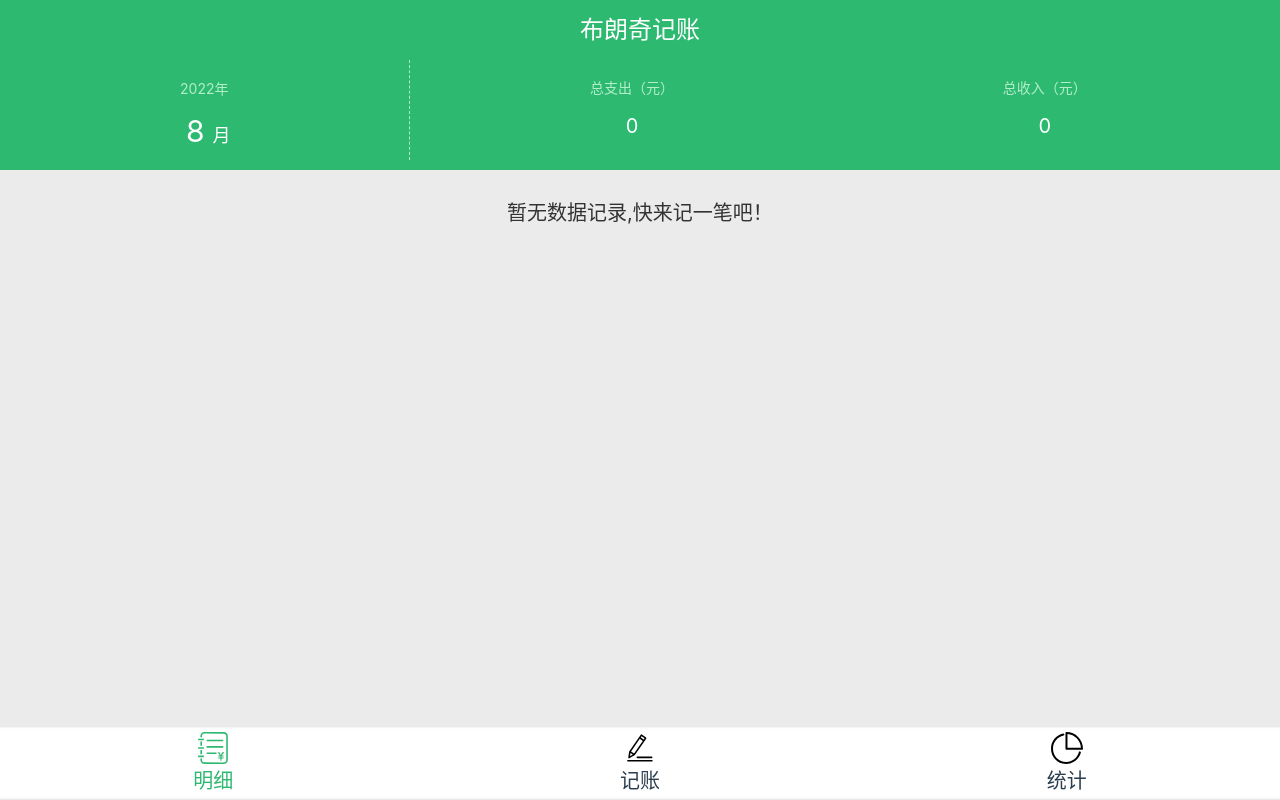
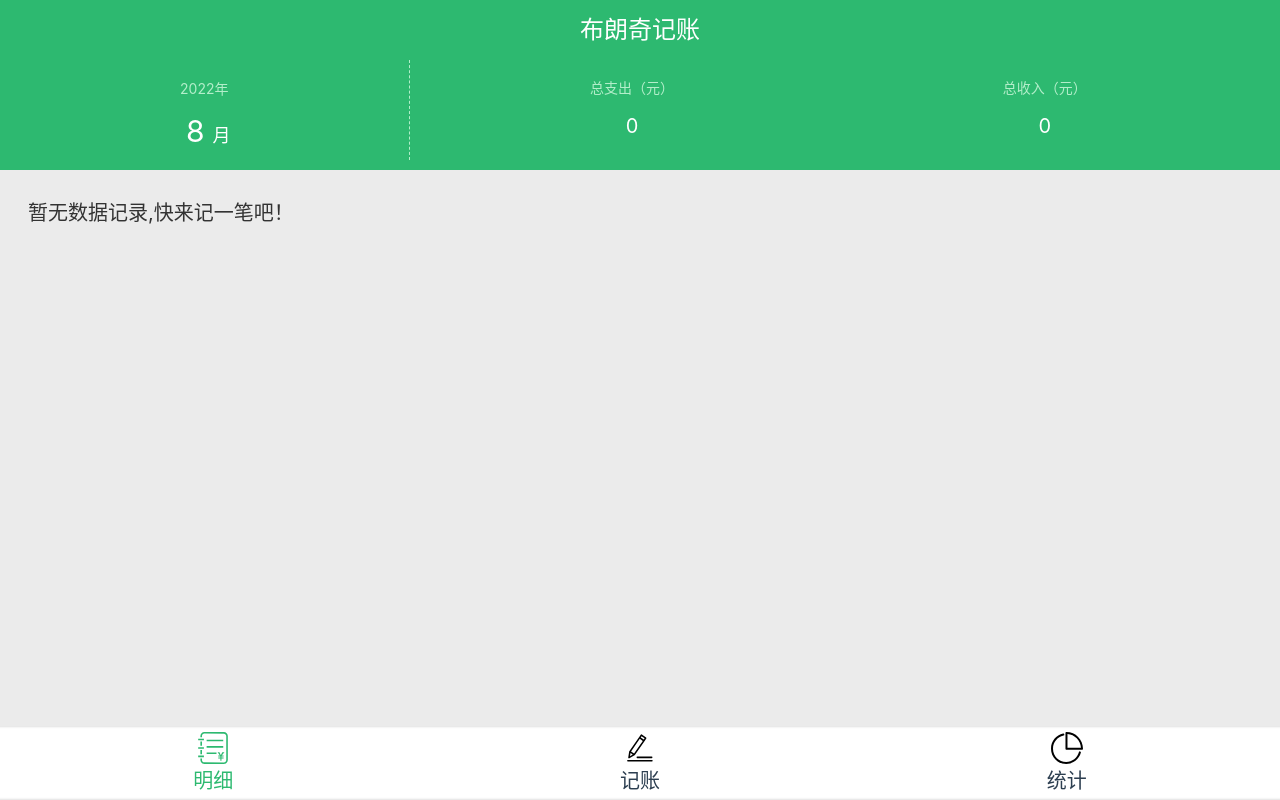
Before and after one commit to isCCcc/blanche-account-website, a Vue app: page /#/detail in a window 1280 px wide. Built offline with nearby package versions, Linux system fonts and the light colour scheme.

Commit message:
修复明细页面背景显示 bug

```diff
--- a/src/components/Detail/Content.vue
+++ b/src/components/Detail/Content.vue
@@ -120,11 +120,9 @@ export default class Content extends Vue {
 .content {
   min-height: 80vh;
   font-size: 14px;
-  display: flex;
-  flex-wrap: wrap;
   flex-grow: 1;
-  justify-content: center;
 
+  position: relative;
   .tip{
     font-size: 20px;
     margin: 28px;
@@ -132,6 +130,9 @@ export default class Content extends Vue {
   }
 
   .wrapper {
+    position: absolute;
+    transform: translate(-50%);
+    left: 50%;
     width: 95vw;
     background-color: #fff;
     margin: 10px 0;
```
